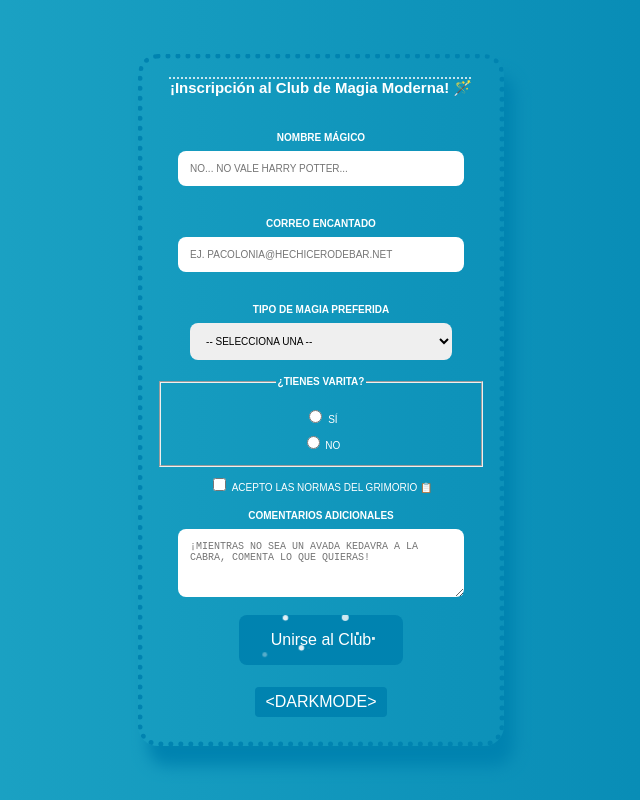
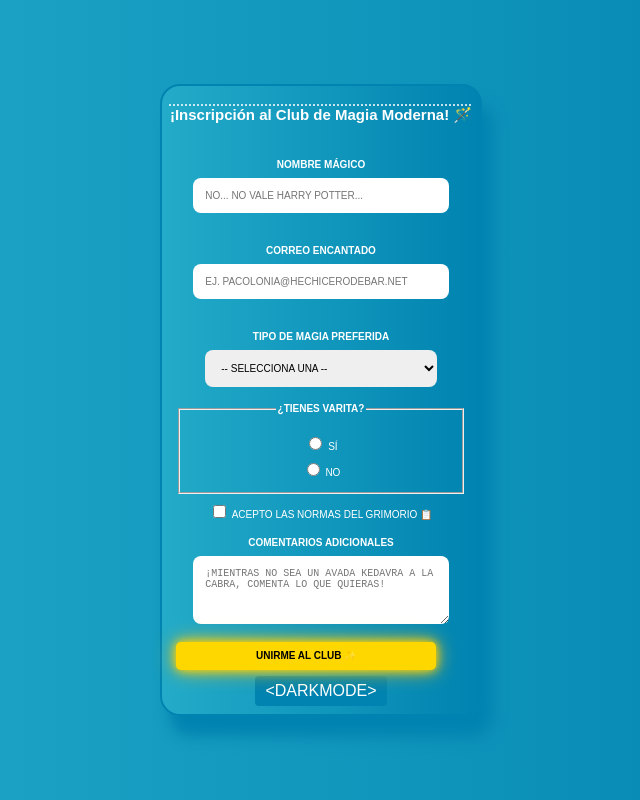
Before and after one commit to CaleroCode/formulario_magico, a plain HTML site: page index.html in a window 1280 px wide. Shown: the whole page, without its empty margins (319-959 px from the left). Drawn offline with Linux system fonts and the light colour scheme.

Commit message:
Ajustes generales

```diff
--- a/css/card.css
+++ b/css/card.css
@@ -3,9 +3,9 @@
   padding: 8px;
   border-radius: 20px;
   box-shadow: 10px 20px 15px #0083b0;
-  background: linear-gradient(to top, #0083b0 #000000);
+  background: linear-gradient(to right, #23abc9, #0083b0);
   font-family: sans-serif;
-  border: 5px dotted #0083b0;
+  border: 2px solid #0083b0;
   font-size: 10px;
   text-align: center;
   color: white;
@@ -18,8 +18,6 @@
 }
 
 .card-darkmode {
-  position: relative;
-  width: fit-content;
-  margin: 0 auto; /* Centra horizontalmente */
-  padding: 1rem;
+  color: white;
+  border-color: #444;
 }
--- a/css/form.css
+++ b/css/form.css
@@ -60,27 +60,53 @@
 
 }
 
-/* Distribuir aleatoriamente las partículas */
-.form__button .sparkle:nth-child(1) { top: 10%; left: 20%; animation-delay: 0s; }
-.form__button .sparkle:nth-child(2) { top: 30%; left: 70%; animation-delay: 0.2s; }
-.form__button .sparkle:nth-child(3) { top: 60%; left: 40%; animation-delay: 0.4s; }
-.form__button .sparkle:nth-child(4) { top: 80%; left: 10%; animation-delay: 0.6s; }
-.form__button .sparkle:nth-child(5) { top: 50%; left: 90%; animation-delay: 0.8s; }
-.form__button .sparkle:nth-child(6) { top: 20%; left: 50%; animation-delay: 1s; }
-.form__button .sparkle:nth-child(7) { top: 70%; left: 30%; animation-delay: 1.2s; }
-.form__button .sparkle:nth-child(8) { top: 40%; left: 80%; animation-delay: 1.4s; }
-
-@keyframes sparkle-animation {
+.magic-boton {
+  text-transform: uppercase;
+  display: flex;
+  align-items: center;
+  justify-content: center;
+  padding: 14px 30px;
+  position: relative;
+  padding: 14px 30px;
+  font-size: 10px;
+  background-color: #ffd700;
+  color: #000;
+  border: none;
+  border-radius: 5px;
+  font-weight: bold;
+  cursor: pointer;
+  overflow: hidden;
+  box-shadow: 0 0 10px #ffd700, 0 0 20px #ffc400;
+  transition: transform 0.1s;
+  height: 20px;
+  width: 260px;
+}
+  .magic-boton:active {
+  transform: scale(0.97);
+}
+.magic-boton::after {
+  content: '';
+  position: absolute;
+  top: 50%;
+  left: 50%;
+  width: 80px;
+  height: 80px;
+  background: radial-gradient(circle, rgba(255, 255, 255, 0.9) 0%, transparent 70%);
+  border-radius: 50%;
+  transform: translate(-50%, -50%) scale(0);
+  opacity: 0;
+  pointer-events: none;
+}
+.magic-boton:active::after {
+  animation: sparkle 0.5s ease-out;
+}
+@keyframes sparkle {
   0% {
-    transform: scale(0.5);
+    transform: translate(-50%, -50%) scale(0);
     opacity: 1;
   }
-  50% {
-    transform: scale(1.2) translate(20px, -10px);
-    opacity: 0.8;
-  }
   100% {
-    transform: scale(0.5);
+    transform: translate(-50%, -50%) scale(2.5);
     opacity: 0;
   }
 }
--- a/index.html
+++ b/index.html
@@ -49,17 +49,7 @@
             <label for="comentarios" class="form__label">Comentarios adicionales</label>
             <textarea id="comentarios" class="form__textarea" rows="4" placeholder="¡Mientras no sea un avada kedavra a la cabra, comenta lo que quieras!"></textarea>
 
-            <button class="form__button form__button--sparkle">
-  Unirse al Club
-  <span class="sparkle"></span>
-  <span class="sparkle"></span>
-  <span class="sparkle"></span>
-  <span class="sparkle"></span>
-  <span class="sparkle"></span>
-  <span class="sparkle"></span>
-  <span class="sparkle"></span>
-  <span class="sparkle"></span>
-</button>
+           <button class="magic-boton">Unirme al Club ✨</button>
 
   </form>
 
@@ -105,9 +95,9 @@
     }
   }
 
-  const toggleButton = document.getElementById("toggle-mode");
+const toggleButton = document.getElementById("toggle-mode");
 
-toggleButton.addEventListener("click", function() {
+toggleButton.addEventListener("click", function () {
   // Cambiar el modo oscuro al cuerpo
   document.body.classList.toggle("dark-mode");
 
@@ -117,6 +107,10 @@ toggleButton.addEventListener("click", function() {
   } else {
     toggleButton.textContent = "<DARKMODE>";
   }
+
+  // Opcional: Cambiar también el modo de la tarjeta
+  const card = document.querySelector(".card");
+  card.classList.toggle("card-darkmode");
 });
 
 
```
Also changed, not shown: css/styles.css (line endings or trailing spaces), img/Imagen1magos.jpg (added), img/Imagen2magos.jpg (added), img/Imagen3magos.jpg (added).
